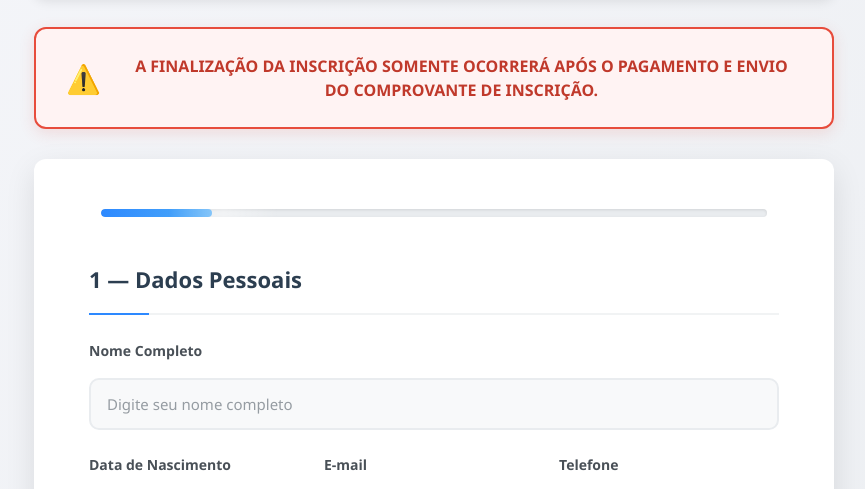
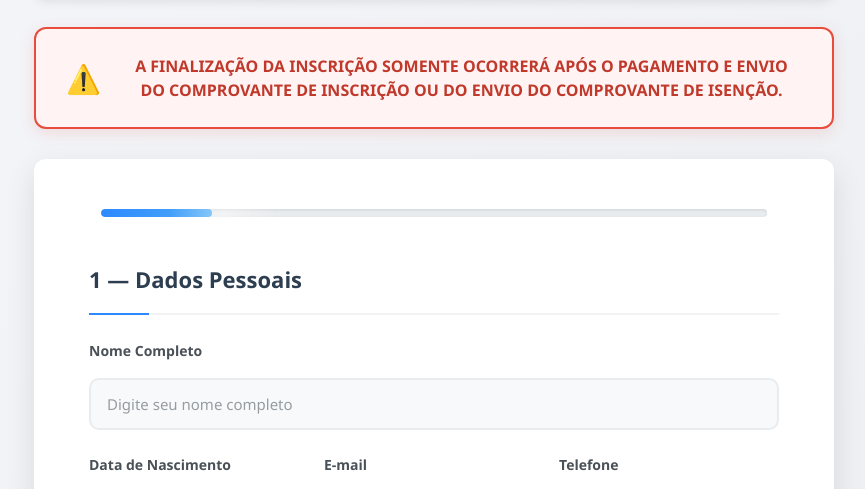
Before and after one commit to AgenciaPeixeVivo/Formulario-Inscricao, a plain HTML site: page index.html in a window 1280 px wide. Shown: the part 256-745 px from the top of the page, without its empty margins (206-1071 px from the left). Drawn offline with Linux system fonts and the light colour scheme.

Commit message:
atualizacao da msg de alerta

```diff
--- a/index.html
+++ b/index.html
@@ -44,7 +44,7 @@
   <div class="alert-box" role="alert" aria-live="polite">
     <div class="alert-icon" aria-hidden="true">⚠️</div>
     <div class="alert-content">
-      <strong>A FINALIZAÇÃO DA INSCRIÇÃO SOMENTE OCORRERÁ APÓS O PAGAMENTO E ENVIO DO COMPROVANTE DE INSCRIÇÃO.</strong>
+      <strong>A FINALIZAÇÃO DA INSCRIÇÃO SOMENTE OCORRERÁ APÓS O PAGAMENTO E ENVIO DO COMPROVANTE DE INSCRIÇÃO OU DO ENVIO DO COMPROVANTE DE ISENÇÃO.</strong>
     </div>
   </div>
 
```
